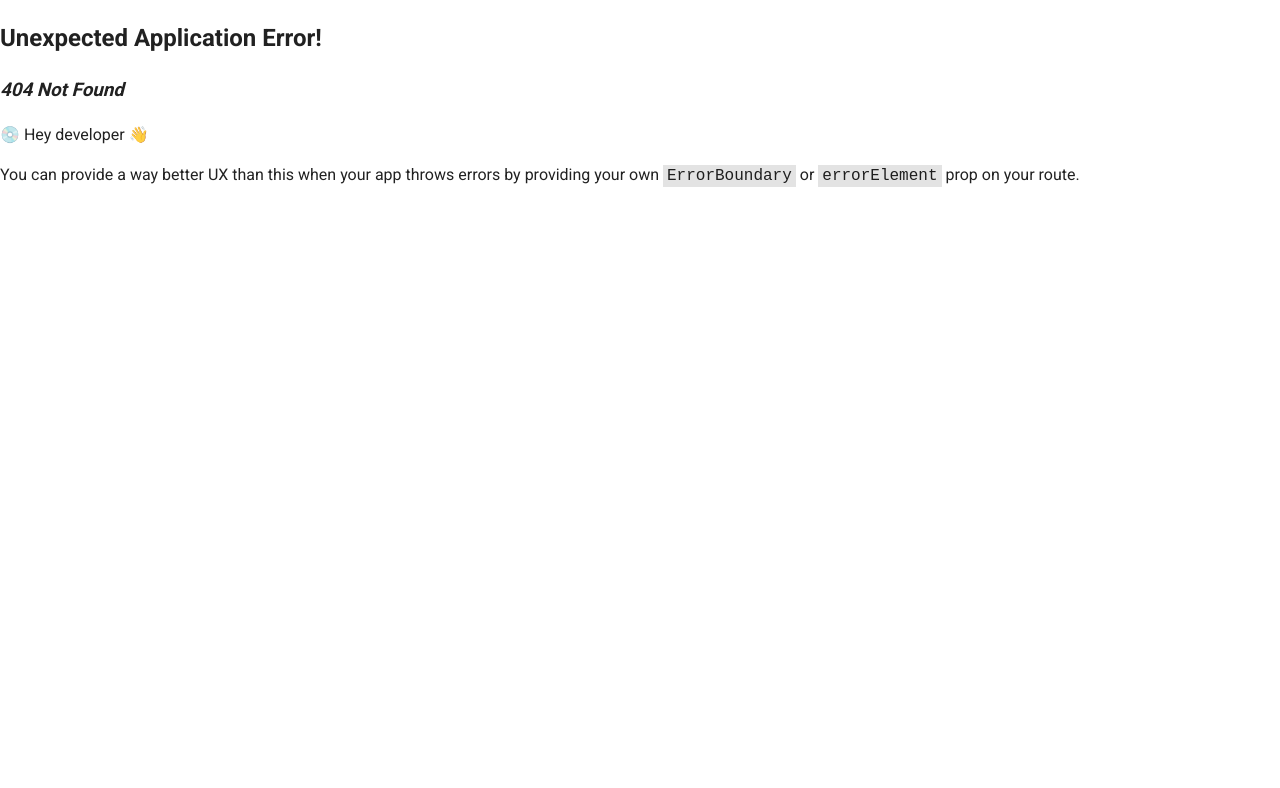
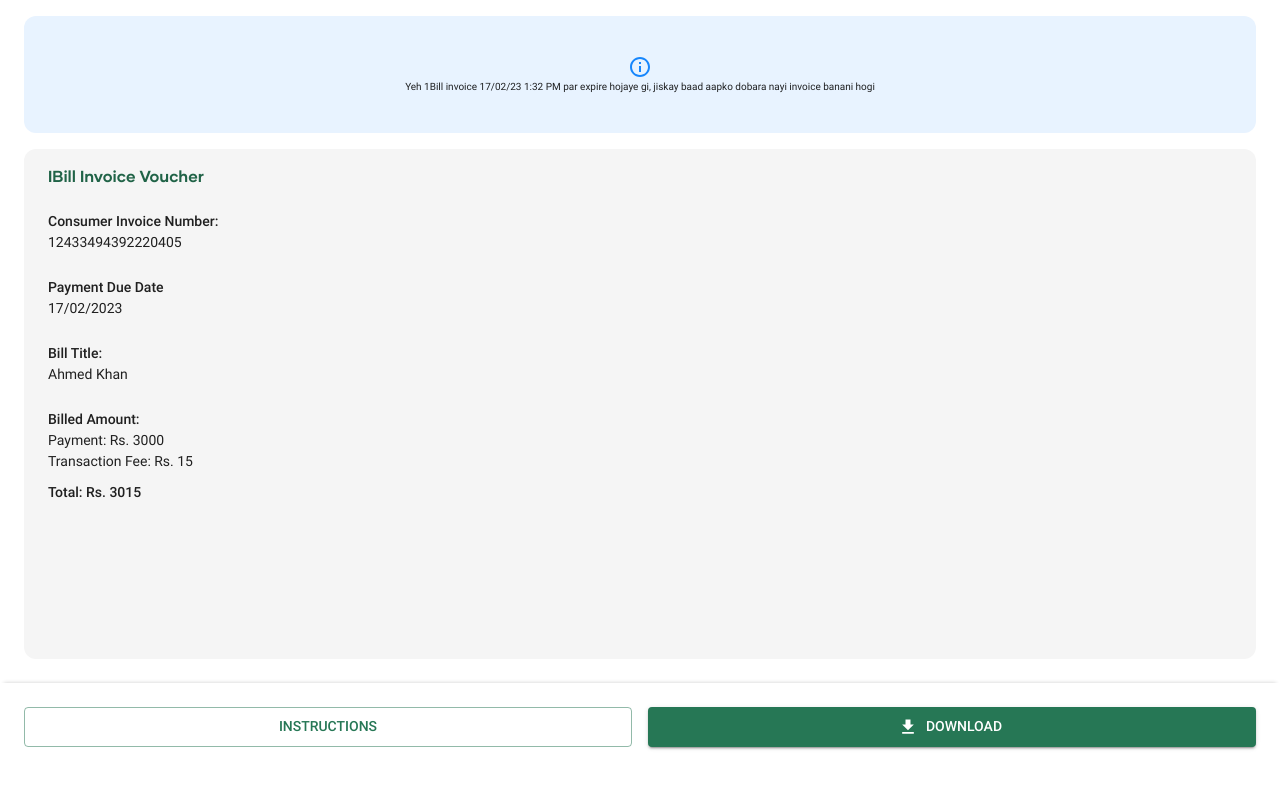
Before and after one commit to creditbook-poc/wlk-mui, a React (Vite) app: page /invoice in a window 1280 px wide. Before the commit this address had no page. Shown: the top 788 px of the page. Built offline with nearby package versions, Linux system fonts and the light colour scheme.

Commit message:
add invoice details screen

```diff
--- a/src/main.tsx
+++ b/src/main.tsx
@@ -13,6 +13,7 @@
 import { GridLayout } from "./components/GridLayout";
 import { CustomComponent } from "./components/CustomComponent";
 import { PayNow } from "./screen/PayNow";
+import { InvoiceDetails } from "./screen/InvoiceDetails";
 
 const router = createBrowserRouter([
   {
@@ -51,6 +52,10 @@
     path: "/payNow",
     element: <PayNow />,
   },
+  {
+    path: "/invoice",
+    element: <InvoiceDetails />,
+  },
 ]);
 
 ReactDOM.createRoot(document.getElementById("root") as HTMLElement).render(
--- /dev/null
+++ b/src/screen/InvoiceDetails.tsx
@@ -0,0 +1,141 @@
+import { Download, InfoOutlined } from "@mui/icons-material";
+import { Box, Typography, useTheme } from "@mui/material";
+import { CbButton } from "../components/Primitive/CbButton/CbButton";
+
+export const InvoiceDetails = () => {
+  const theme = useTheme();
+
+  return (
+    <Box
+      display="flex"
+      flexDirection="column"
+      flex={1}
+      height="100vh"
+      paddingTop={2}
+      overflow='hidden'
+    >
+      <Box
+        alignItems="center"
+        bgcolor={theme.background.cardImportant}
+        borderRadius={3}
+        display="flex"
+        height="15%"
+        flexDirection="column"
+        justifyContent="center"
+        marginX={3}
+      >
+        <InfoOutlined color="info" />
+        <Typography variant="bodyXSmall" textAlign="center">
+          Yeh 1Bill invoice 17/02/23 1:32 PM par expire hojaye gi, jiskay baad
+          aapko dobara nayi invoice banani hogi
+        </Typography>
+      </Box>
+      <Box
+        height="65%"
+        bgcolor={theme.background.surfaceBasic}
+        borderRadius={3}
+        marginX={3}
+        my={2}
+      >
+        <Box ml={3} my={2} height="100%">
+          <Typography variant="h5" color="primary.dark">
+            IBill Invoice Voucher
+          </Typography>
+          <Box display="flex" flexDirection="column" mt={3}>
+            <Typography
+              variant="bodyMediumBold"
+              color={theme.foreground.highEmphasis}
+            >
+              Consumer Invoice Number:
+            </Typography>
+            <Typography
+              variant="bodyMedium"
+              color={theme.foreground.highEmphasis}
+            >
+              12433494392220405
+            </Typography>
+          </Box>
+          <Box display="flex" flexDirection="column" mt={3}>
+            <Typography
+              variant="bodyMediumBold"
+              color={theme.foreground.highEmphasis}
+            >
+              Payment Due Date
+            </Typography>
+            <Typography
+              variant="bodyMedium"
+              color={theme.foreground.highEmphasis}
+            >
+              17/02/2023
+            </Typography>
+          </Box>
+          <Box display="flex" flexDirection="column" mt={3}>
+            <Typography
+              variant="bodyMediumBold"
+              color={theme.foreground.highEmphasis}
+            >
+              Bill Title:
+            </Typography>
+            <Typography
+              variant="bodyMedium"
+              color={theme.foreground.highEmphasis}
+            >
+              Ahmed Khan
+            </Typography>
+          </Box>
+
+          <Box display="flex" flexDirection="column" mt={3}>
+            <Typography
+              variant="bodyMediumBold"
+              color={theme.foreground.highEmphasis}
+            >
+              Billed Amount:
+            </Typography>
+            <Typography
+              variant="bodyMedium"
+              color={theme.foreground.highEmphasis}
+            >
+              Payment: Rs. 3000
+            </Typography>
+            <Typography
+              variant="bodyMedium"
+              color={theme.foreground.highEmphasis}
+            >
+              Transaction Fee: Rs. 15
+            </Typography>
+            <Box mt={1}>
+              <Typography
+                variant="bodyMediumBold"
+                color={theme.foreground.highEmphasis}
+              >
+                Total: Rs. 3015
+              </Typography>
+            </Box>
+          </Box>
+        </Box>
+      </Box>
+      <Box
+        height="15%"
+        display="flex"
+        sx={{ boxShadow: "0px -4px 4px -4px rgba(0,0,0,0.2)" }}
+        marginTop={1}
+      >
+        <Box width="100%" marginRight={1} paddingLeft={3} marginTop={3}>
+          <CbButton fullWidth variant="outlined" size="large">
+            <Typography variant="buttonMedium">Instructions</Typography>
+          </CbButton>
+        </Box>
+        <Box width="100%" marginLeft={1} paddingRight={3} marginTop={3}>
+          <CbButton
+            fullWidth
+            variant="contained"
+            size="large"
+            startIcon={<Download />}
+          >
+            <Typography variant="buttonMedium">Download</Typography>
+          </CbButton>
+        </Box>
+      </Box>
+    </Box>
+  );
+};
```
